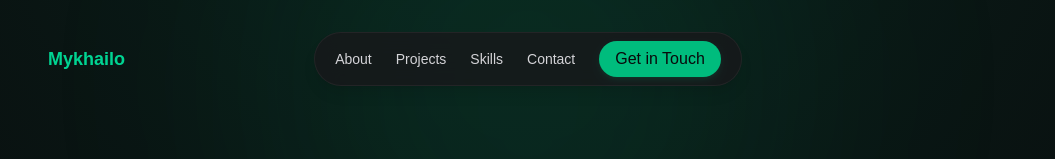
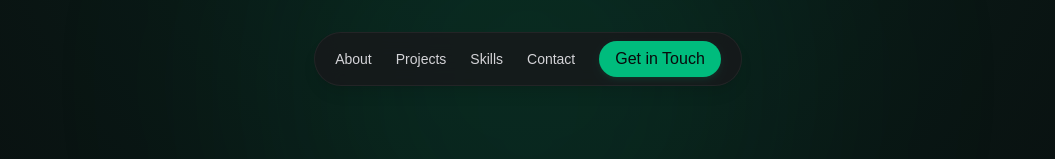
Before and after one commit to misa75306-cyber/portfolio, a Next.js app: page / in a window 1280 px wide. Shown: the top 159 px of the page, without its empty margins (112-1167 px from the left). Built offline with nearby package versions, Linux system fonts and the light colour scheme.

Commit message:
style: remove name logo from header left section

```diff
--- a/app/page.tsx
+++ b/app/page.tsx
@@ -85,12 +85,6 @@ export default function Home() {
       />
       <header className="fixed top-4 left-1/2 -translate-x-1/2 z-50 w-full max-w-5xl px-4">
         <div className="relative max-w-5xl mx-auto px-4 py-4 flex items-center justify-center">
-          <a
-            href="#"
-            className="absolute left-4 text-lg font-semibold text-emerald-400"
-          >
-            Mykhailo
-          </a>
           <nav className="flex items-center gap-6 rounded-full border border-zinc-800/80 bg-zinc-900/80 px-5 py-2 shadow-lg backdrop-blur-md">
             <ul className="flex items-center gap-6">
               {navLinks.map((link) => (
```
